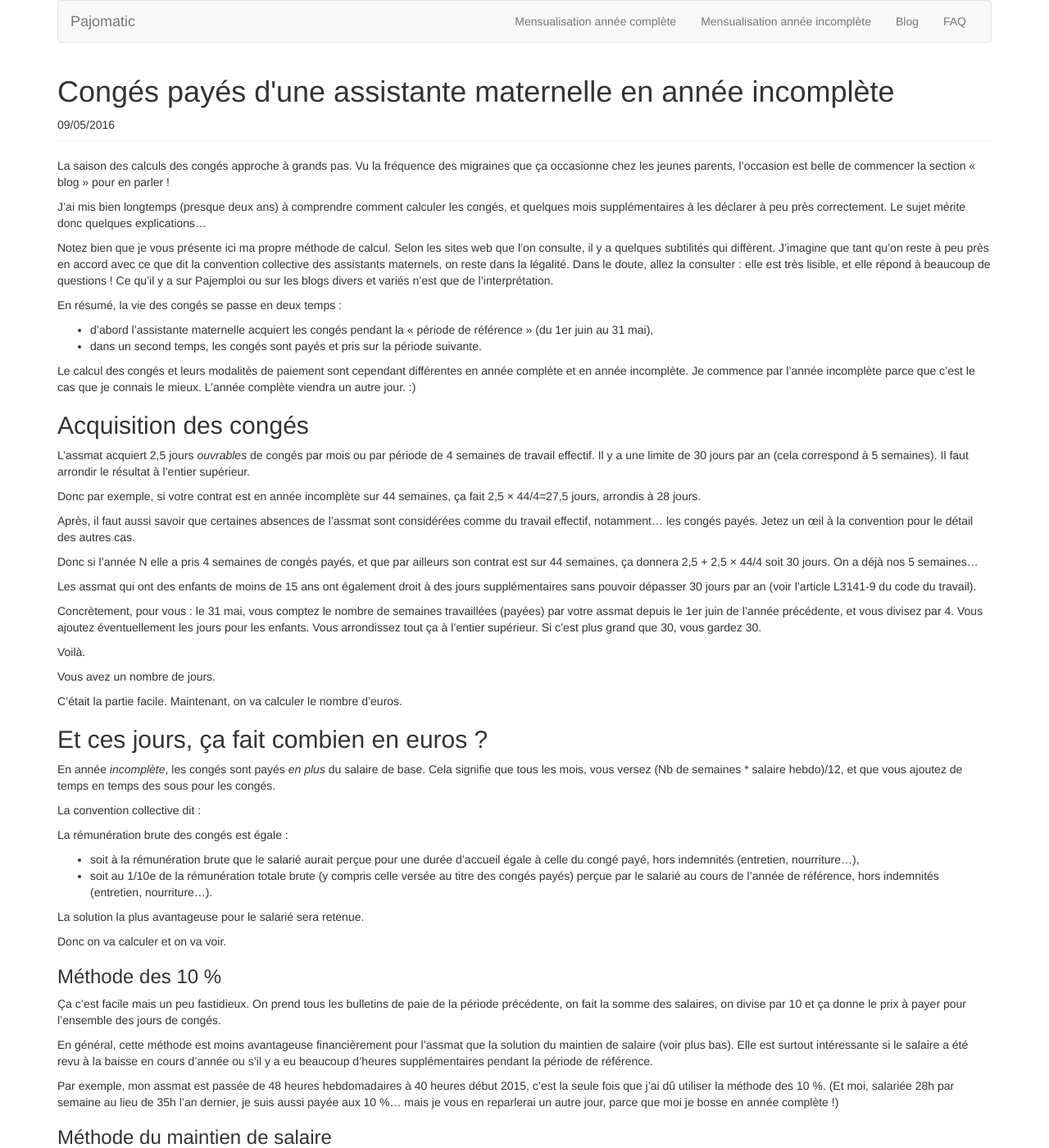
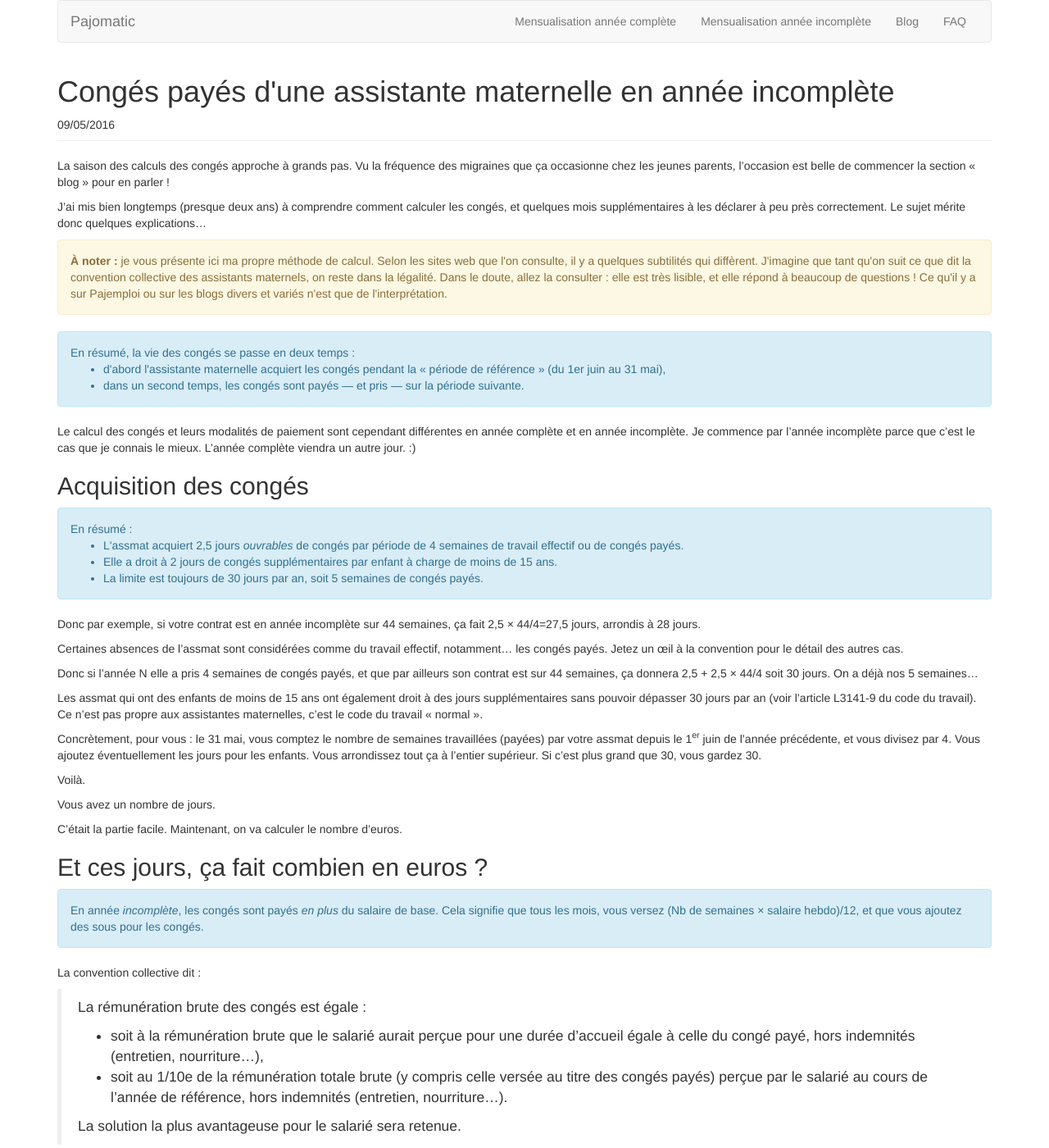
Before and after one commit to tut-tuuut/pajomatic, a Jekyll site: the page built from _posts/2016-05-09-conges-annee-incomplete.md, in a window 1280 px wide and 1400 px high. Shown: the whole window at 82% size. Built offline with Jekyll 4.4.1, drawn with Linux system fonts in a browser that asks for light colours; some of the changed text lies outside the part shown.

Commit message:
Better post

```diff
--- a/_posts/2016-05-09-conges-annee-incomplete.md
+++ b/_posts/2016-05-09-conges-annee-incomplete.md
@@ -7,28 +7,38 @@ La saison des calculs des congés approche à grands pas. Vu la fréquence des m
 
 J'ai mis bien longtemps (presque deux ans) à comprendre comment calculer les congés, et quelques mois supplémentaires à les déclarer à peu près correctement. Le sujet mérite donc quelques explications…
 
-Notez bien que je vous présente ici ma propre méthode de calcul. Selon les sites web que l'on consulte, il y a quelques subtilités qui diffèrent. J'imagine que tant qu'on reste à peu près en accord avec ce que dit la convention collective des assistants maternels, on reste dans la légalité. Dans le doute, allez la consulter : elle est très lisible, et elle répond à beaucoup de questions ! Ce qu'il y a sur Pajemploi ou sur les blogs divers et variés n'est que de l'interprétation.
+<p class="alert alert-warning"><strong>À noter :</strong> je vous présente ici ma propre méthode de calcul. Selon les sites web que l'on consulte, il y a quelques subtilités qui diffèrent. J'imagine que tant qu'on suit ce que dit la convention collective des assistants maternels, on reste dans la légalité. Dans le doute, allez la consulter : elle est très lisible, et elle répond à beaucoup de questions ! Ce qu'il y a sur Pajemploi ou sur les blogs divers et variés n'est que de l'interprétation.</p>
 
-En résumé, la vie des congés se passe en deux temps :
+<div class="alert alert-info">En résumé, la vie des congés se passe en deux temps :
 
-- d'abord l'assistante maternelle acquiert les congés pendant la « période de référence » (du 1er juin au 31 mai),
-- dans un second temps, les congés sont payés et pris sur la période suivante.
+<ul>
+    <li>d'abord l'assistante maternelle acquiert les congés pendant la « période de référence » (du 1er juin au 31 mai),</li>
+    <li>dans un second temps, les congés sont payés — et pris — sur la période suivante.</li>
+    </ul>
+</div>
 
 Le calcul des congés et leurs modalités de paiement sont cependant différentes en année complète et en année incomplète. Je commence par l'année incomplète parce que c'est le cas que je connais le mieux. L'année complète viendra un autre jour. :)
 
 ## Acquisition des congés
 
-L'assmat acquiert 2,5 jours *ouvrables* de congés par mois ou par période de 4 semaines de travail effectif. Il y a une limite de 30 jours par an (cela correspond à 5 semaines). Il faut arrondir le résultat à l'entier supérieur.
+<div class="alert alert-info">
+    <p>En résumé :</p>
+    <ul>
+        <li>L'assmat acquiert 2,5 jours <em>ouvrables</em> de congés par période de 4 semaines de travail effectif ou de congés payés.</li>
+        <li>Elle a droit à 2 jours de congés supplémentaires par enfant à charge de moins de 15 ans.</li>
+        <li>La limite est toujours de 30 jours par an, soit 5 semaines de congés payés.</li>
+    </ul>
+</div>
 
-Donc par exemple, si votre contrat est en année incomplète sur 44 semaines, ça fait 2,5 &times; 44/4=27,5 jours, arrondis à 28 jours.
+Donc par exemple, si votre contrat est en année incomplète sur 44 semaines, ça fait 2,5 × 44/4=27,5 jours, arrondis à 28 jours.
 
-Après, il faut aussi savoir que certaines absences de l'assmat sont considérées comme du travail effectif, notamment... les congés payés. Jetez un œil à la convention pour le détail des autres cas.
+Certaines absences de l'assmat sont considérées comme du travail effectif, notamment... les congés payés. Jetez un œil à la convention pour le détail des autres cas.
 
-Donc si l'année N elle a pris 4 semaines de congés payés, et que par ailleurs son contrat est sur 44 semaines, ça donnera 2,5 + 2,5 &times; 44/4 soit 30 jours. On a déjà nos 5 semaines...
+Donc si l'année N elle a pris 4 semaines de congés payés, et que par ailleurs son contrat est sur 44 semaines, ça donnera 2,5 + 2,5 × 44/4 soit 30 jours. On a déjà nos 5 semaines...
 
-Les assmat qui ont des enfants de moins de 15 ans ont également droit à des jours supplémentaires sans pouvoir dépasser 30 jours par an (voir l'article L3141-9 du code du travail).
+Les assmat qui ont des enfants de moins de 15 ans ont également droit à des jours supplémentaires sans pouvoir dépasser 30 jours par an (voir l'article L3141-9 du code du travail). Ce n'est pas propre aux assistantes maternelles, c'est le code du travail « normal ».
 
-Concrètement, pour vous : le 31 mai, vous comptez le nombre de semaines travaillées (payées) par votre assmat depuis le 1er juin de l'année précédente, et vous divisez par 4. Vous ajoutez éventuellement les jours pour les enfants. Vous arrondissez tout ça à l'entier supérieur. Si c'est plus grand que 30, vous gardez 30.
+Concrètement, pour vous : le 31 mai, vous comptez le nombre de semaines travaillées (payées) par votre assmat depuis le 1<sup>er</sup> juin de l'année précédente, et vous divisez par 4. Vous ajoutez éventuellement les jours pour les enfants. Vous arrondissez tout ça à l'entier supérieur. Si c'est plus grand que 30, vous gardez 30.
 
 Voilà.
 
@@ -38,16 +48,17 @@ C'était la partie facile. Maintenant, on va calculer le nombre d'euros.
 
 ## Et ces jours, ça fait combien en euros ?
 
-En année *incomplète*, les congés sont payés *en plus* du salaire de base. Cela signifie que tous les mois, vous versez (Nb de semaines * salaire hebdo)/12, et que vous ajoutez de temps en temps des sous pour les congés.
+<p class="alert alert-info">En année <em>incomplète</em>, les congés sont payés <em>en plus</em> du salaire de base. Cela signifie que tous les mois, vous versez (Nb de semaines × salaire hebdo)/12, et que vous ajoutez des sous pour les congés.</p>
 
 La convention collective dit :
 
-La rémunération brute des congés est égale :
 
-- soit à la rémunération brute que le salarié aurait perçue pour une durée d'accueil égale à celle du congé payé, hors indemnités (entretien, nourriture…),
-- soit au 1/10e de la rémunération totale brute (y compris celle versée au titre des congés payés) perçue par le salarié au cours de l'année de référence, hors indemnités (entretien, nourriture…).
-
-La solution la plus avantageuse pour le salarié sera retenue.
+> La rémunération brute des congés est égale :
+>
+> - soit à la rémunération brute que le salarié aurait perçue pour une durée d'accueil égale à celle du congé payé, hors indemnités (entretien, nourriture…),
+> - soit au 1/10e de la rémunération totale brute (y compris celle versée au titre des congés payés) perçue par le salarié au cours de l'année de référence, hors indemnités (entretien, nourriture…).
+>
+> La solution la plus avantageuse pour le salarié sera retenue.
 
 Donc on va calculer et on va voir.
 
@@ -55,21 +66,23 @@ Donc on va calculer et on va voir.
 
 Ça c'est facile mais un peu fastidieux. On prend tous les bulletins de paie de la période précédente, on fait la somme des salaires, on divise par 10 et ça donne le prix à payer pour l'ensemble des jours de congés.
 
+(Si j'ai bien compris, il y a une petite subtilité de calcul ici pour les assmat qui ont des jours de congés « enfant à charge » : les 10 % calculés ci-dessus sont en fait le prix à payer pour l'ensemble des congés *sans les jours enfants à charge*. Avec une petite règle de 3 vous pouvez avoir le montant à payer en incluant ces jours-ci.)
+
 En général, cette méthode est moins avantageuse financièrement pour l'assmat que la solution du maintien de salaire (voir plus bas). Elle est surtout intéressante si le salaire a été revu à la baisse en cours d'année ou s'il y a eu beaucoup d'heures supplémentaires pendant la période de référence.
 
-Par exemple, mon assmat est passée de 48 heures hebdomadaires à 40 heures début 2015, c'est la seule fois que j'ai dû utiliser la méthode des 10 %. (Et moi, salariée 28h par semaine au lieu de 35h l'an dernier, je suis aussi payée aux 10 %… mais je vous en reparlerai un autre jour, parce que moi je bosse en année complète !)
+Par exemple, mon assmat est passée de 48 heures hebdomadaires à 40 heures début 2015, c'est la seule année que j'ai dû utiliser la méthode des 10 %. (Et moi, salariée en entreprise 28 h par semaine au lieu de 35 h l'an dernier, je suis aussi payée aux 10 %… mais je vous en reparlerai un autre jour, parce que moi je bosse en année complète !)
 
 ### Méthode du maintien de salaire
 
-Le principe du calcul est simple : pendant ses congés, l'assmat ne doit pas être payée moins que si elle travaillait.
+<p class="alert alert-info">Le principe du calcul est simple : pendant ses congés, l'assmat ne doit pas être payée moins que si elle travaillait.</p>
 
 Donc supposons que notre assmat a acquis 28 jours de congés. Il s'agit de jours *ouvrables*, du lundi au samedi. Combien votre assmat gagne-t-elle en 28 jours ouvrables ?
 
-Pour ça, on calcule le salaire moyen d'un jour ouvrable (salaire hebdomadaire divisé par 6) et on multiplie par le nombre de jours de congés.
+<p class="alert alert-info">Pour ça, je calcule le salaire moyen d'un jour ouvrable (salaire hebdomadaire divisé par 6) et je multiplie par le nombre de jours de congés.</p>
 
-Par exemple : Mme A. travaille 40h par semaine (10 heures tous les jours sauf le jeudi) à 3,50 € par heure. Elle a acquis 28 jours de congés.
+Par exemple : Mme A. travaille 40 h par semaine (10 heures tous les jours sauf le jeudi) à 3,50 € par heure. Elle a acquis 28 jours de congés.
 
-Calculons : salaire hebdo divisé par 6 puis multiplié par 28 jours. Donc (3,5*40)*28/6 = 653,33 €.
+Calculons son « maintien de salaire » : salaire hebdomadaire divisé par 6 jours ouvrables, puis multiplié par 28 jours de congés. Donc (3,50 × 40) × 28/6 = 653,33 €.
 
 ### Et les 10 % du salaire ajoutés tous les mois ?
 
@@ -102,10 +115,24 @@ Si vous payez les congés en une fois, la déclaration se passe ainsi sur Pajemp
 
 - ajoutez 653,33 € au salaire mensualisé et mettez la somme dans la case « salaire net total » de Pajemploi,
 - laissez le nombre de jours d'activité habituel (mensualisé) dans la case « nombre de jours d'activité »,
-- et déclarez 28 jours de congés payés dans la case « nombre de congés payés ».
+- déclarez 28 jours de congés payés dans la case « nombre de congés payés »,
+- …et c'est pas fini. Divisez 653,33 € par le taux horaire (ici 3,50 € dans notre exemple) et déclarez le résultat arrondi comme en maths (donc ici 187 h) dans les heures d'activité **en plus** des heures mensualisées.
 
-De cette manière, vous ne dépasserez pas la fourchette des 5 SMIC quotidiens qui vous coupe le droit au CMG. En effet, Pajemploi divise le salaire total par [nombre de jours d'activité + nombre de jours de congés payés] pour évaluer le droit.
+<p class="alert alert-info" role="alert">
+  <strong>Astuce :</strong> la calculatrice Pajomatic fait tous ces calculs à votre place. Vous n'avez qu'à remplir les cases « congés payés » dans la section « mois en cours » avec le nombre de jours et d'euros du mois courant.
+</p>
+
+<p class="alert alert-warning">Prenez toujours garde à déclarer le salaire des congés payés **et** le nombre de jours correspondant. De cette manière, vous ne dépasserez pas la fourchette des 5 SMIC quotidiens qui vous coupe le droit au CMG. En effet, Pajemploi divise le salaire total par [nombre de jours d'activité + nombre de jours de congés payés] pour évaluer le droit.
+</p>
 
 Si vous payez les congés par petits morceaux, sachez que vous pouvez déclarer des demi-jours de congés sur Pajemploi, mais pas des morceaux plus petits.
 
-Par exemple, pour nos 28 jours : divisés par 12, ça ferait 2,33 jours de congés par mois… Ça marche pas… Vous pouvez verser et déclarer 2,5 jours par mois les 11 premiers mois, et 0,5 jour le dernier mois. Et hop.
+Par exemple, pour nos 28 jours : divisés par 12, ça ferait 2,33 jours de congés par mois… Ça marche pas… Vous pouvez verser et déclarer 2,5 jours par mois les 11 premiers mois, et 0,5 jour en mai, le dernier mois. Vous aurez vite fait d'oublier d'ajuster le dernier mois, attention…
+
+## En conclusion
+
+1. Calculer le nombre de jours de congés.
+2. Calculer le montant correspondant en euros.
+3. Payer et déclarer les congés payés **en plus** du salaire mensualisé de base.
+
+Courage ! On n'a besoin de faire ces calculs qu'une seule fois par an.
```
Also changed, not shown: other parts of _posts/2016-05-09-conges-annee-incomplete.md (+3 -3 lines), Gemfile.lock.
